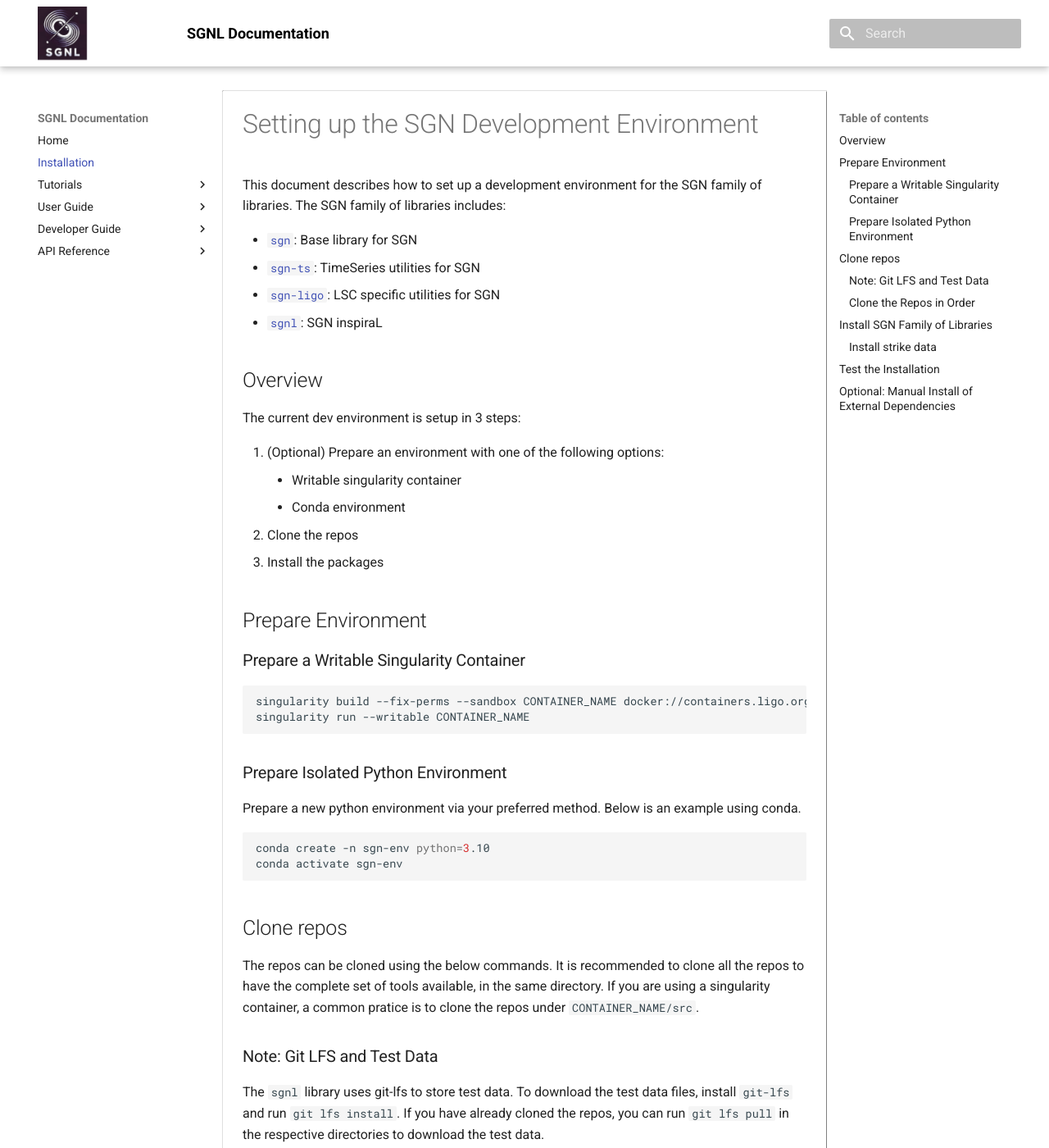
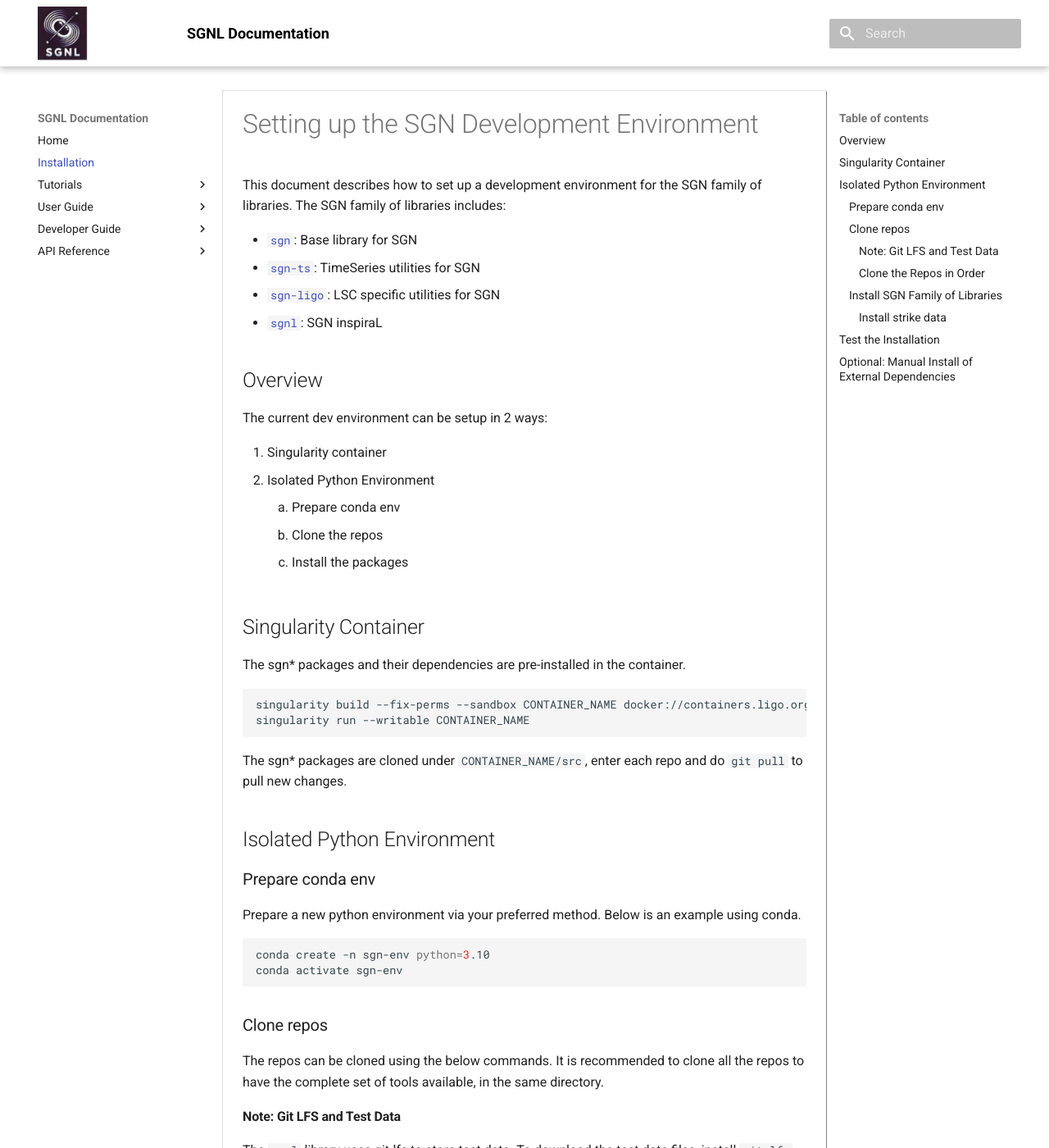
Before and after one commit to JWKennington/sgnl, an MkDocs documentation site: the page built from docs/install.md, in a window 1280 px wide and 1400 px high. Shown: the whole window at 82% size. Built offline with MkDocs 1.6.1 and Material for MkDocs 9.7.7, drawn with Linux system fonts in a browser that asks for light colours; some of the changed text lies outside the part shown.

Commit message:
Container data

````diff
--- a/docs/install.md
+++ b/docs/install.md
@@ -10,24 +10,29 @@ family of libraries. The SGN family of libraries includes:
 
 ## Overview
 
-The current dev environment is setup in 3 steps:
+The current dev environment can be setup in 2 ways:
 
-1. (Optional) Prepare an environment with one of the following options:
-    - Writable singularity container
-    - Conda environment
-2. Clone the repos
-3. Install the packages
+1. Singularity container
+2. Isolated Python Environment
+    1. Prepare conda env
+    2. Clone the repos
+    3. Install the packages
 
-## Prepare Environment
+## Singularity Container
 
-### Prepare a Writable Singularity Container
+The sgn\* packages and their dependencies are pre-installed in the container.
 
 ```bash
 singularity build --fix-perms --sandbox CONTAINER_NAME docker://containers.ligo.org/greg/sgnl:latest
 singularity run --writable CONTAINER_NAME
 ```
 
-### Prepare Isolated Python Environment
+The sgn\* packages are cloned under `CONTAINER_NAME/src`, enter each repo and do `git pull`
+to pull new changes.
+
+## Isolated Python Environment
+
+### Prepare conda env
 
 Prepare a new python environment via your preferred method. Below is an example
 using conda.
@@ -37,21 +42,20 @@ conda create -n sgn-env python=3.10
 conda activate sgn-env
 ```
 
-## Clone repos
+### Clone repos
 
 The repos can be cloned using the below commands. It is recommended to clone
 all the repos to have the complete set of tools available, in the same
-directory. If you are using a singularity container, a common pratice is to
-clone the repos under `CONTAINER_NAME/src`.
+directory.
 
-### Note: Git LFS and Test Data
+#### Note: Git LFS and Test Data
 
 The `sgnl` library uses git-lfs to store test data. To download the test data
 files, install `git-lfs` and run `git lfs install`. If you have already cloned
 the repos, you can run `git lfs pull` in the respective directories to download
 the test data.
 
-### Clone the Repos in Order
+#### Clone the Repos in Order
 
 Clone the repos in the order listed below. The first two are only required for
 the `sgnl` library.
@@ -67,7 +71,7 @@ git clone git@git.ligo.org:greg/sgn-ligo.git
 git clone git@git.ligo.org:greg/sgnl.git
 ```
 
-## Install SGN Family of Libraries
+### Install SGN Family of Libraries
 
 Install the SGN family of libraries using the below command in each
 respective directory, in the order listed below. To get all development
@@ -112,17 +116,21 @@ package dependencies. The order is:
 - `sgn-ligo`
 - `sgnl`
 
-### Install strike data
+#### Install strike data
 
-If you are not using a singularity container, you will need to run the following to
-install pre-generated strike data.
+If you are not using a singularity container, you will need to install pre-generated
+strike data. The default path is `strike/data`. To install into the default path:
+
+```bash
+strike-config set --setup
+```
+
+To install into a custom path:
 
 ```bash
 strike-config set --path <path> --setup
 export STRIKE_DATA_PATH=<path>
 ```
-
-The default path that strike looks for is `${HOME}/strike_data`.
 
 ## Test the Installation
 
--- a/mkdocs.yml
+++ b/mkdocs.yml
@@ -4,6 +4,7 @@ nav:
   - Home: index.md
   - Installation: install.md
   - Tutorials:
+    - Online CBC Analysis: tutorials/online_analysis.md
     - Offline CBC Analysis: tutorials/offline_analysis.md
   - User Guide:
     - Key Concepts: user-guide/concepts.md
````
Also changed, not shown: docs/tutorials/offline_analysis.md (+9 -2 lines), docs/tutorials/online_analysis.md (added, +61 -0 lines), 3 other files.
